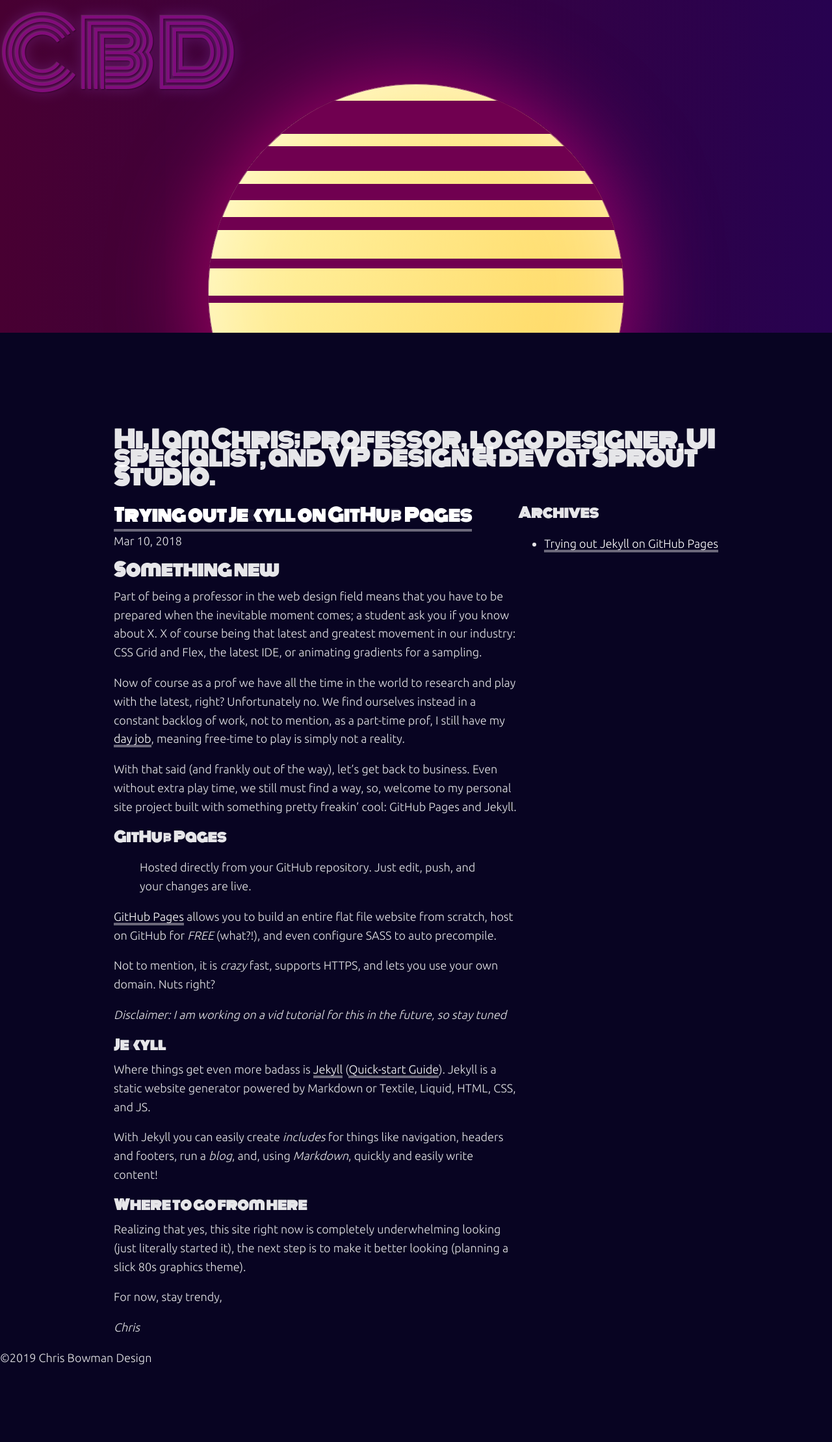
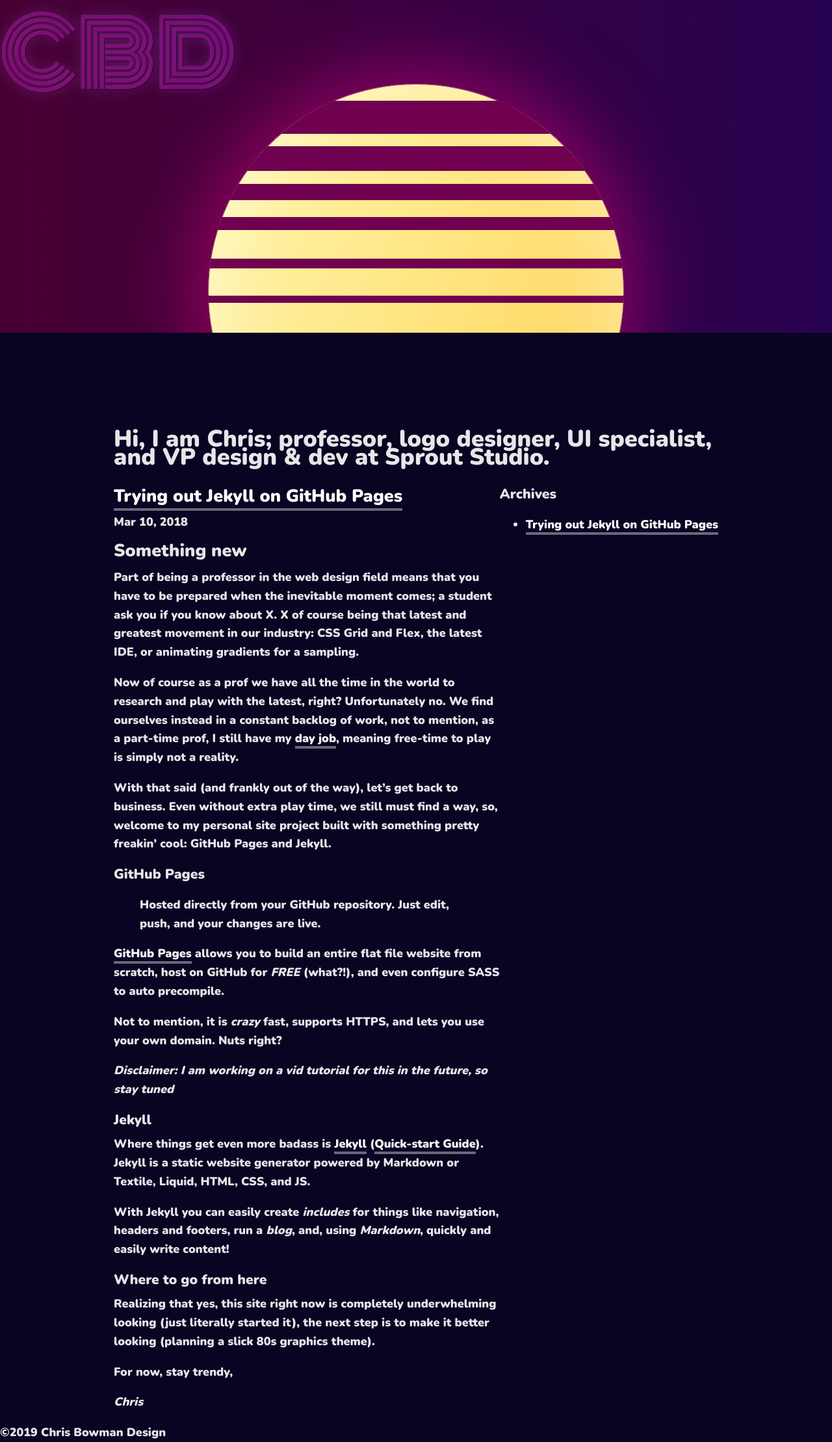
Before and after one commit to chiss22/chiss22.github.io, a Jekyll site: the page built from index.md, in a window 1280 px wide. Shown: the whole page at 65% size. Built offline with Jekyll 4.4.1, drawn with Linux system fonts in a browser that asks for light colours; before the commit the page ends 2104 px from its top, so only the background shows below that.

Commit message:
New font

```diff
--- a/assets/css/style.scss
+++ b/assets/css/style.scss
@@ -1,7 +1,7 @@
 ---
 ---
 
-@import url('https://fonts.googleapis.com/css?family=Ubuntu:300|Monoton');
+@import url('https://fonts.googleapis.com/css?family=Nunito:100,900|Monoton');
 
 $colour-bg: #080422;
 $colour-text: rgba(255,255,255,0.9);
@@ -10,7 +10,7 @@ $colour-primary: #FF5722;
 
 body {
 	margin: 0;
-	font-family: Ubuntu;
+	font-family: Nunito;
 	color: $colour-text;
 	font-size: 18px;
 	font-weight: 100;
@@ -29,7 +29,6 @@ body {
 		opacity: 0.4;
 	}
 	h1, h2, h3, h4, h5, h6 {
-		font-family: Monoton;
 		margin: 0.6em 0 0.4em 0;
 		font-weight: 900;
 	}
```
